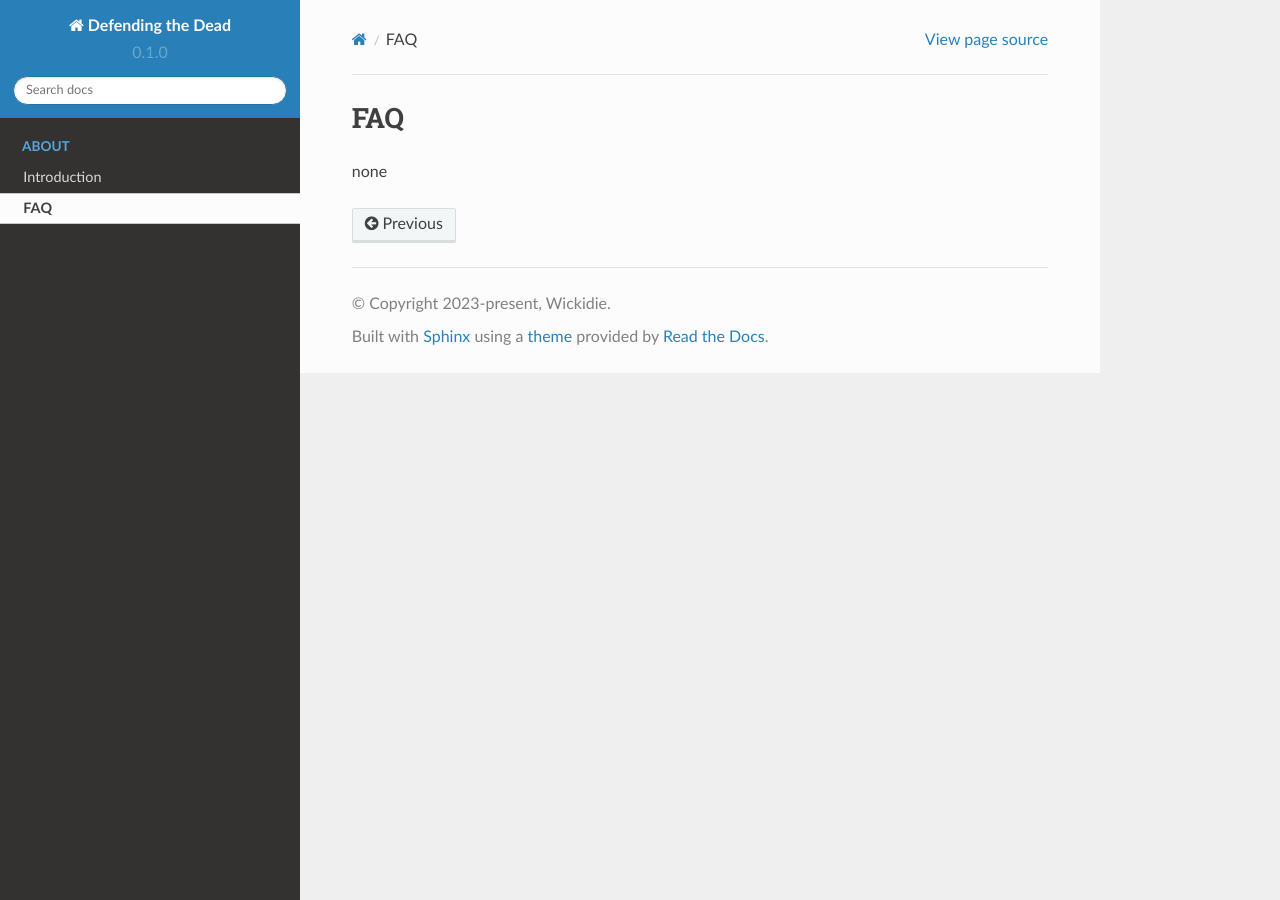
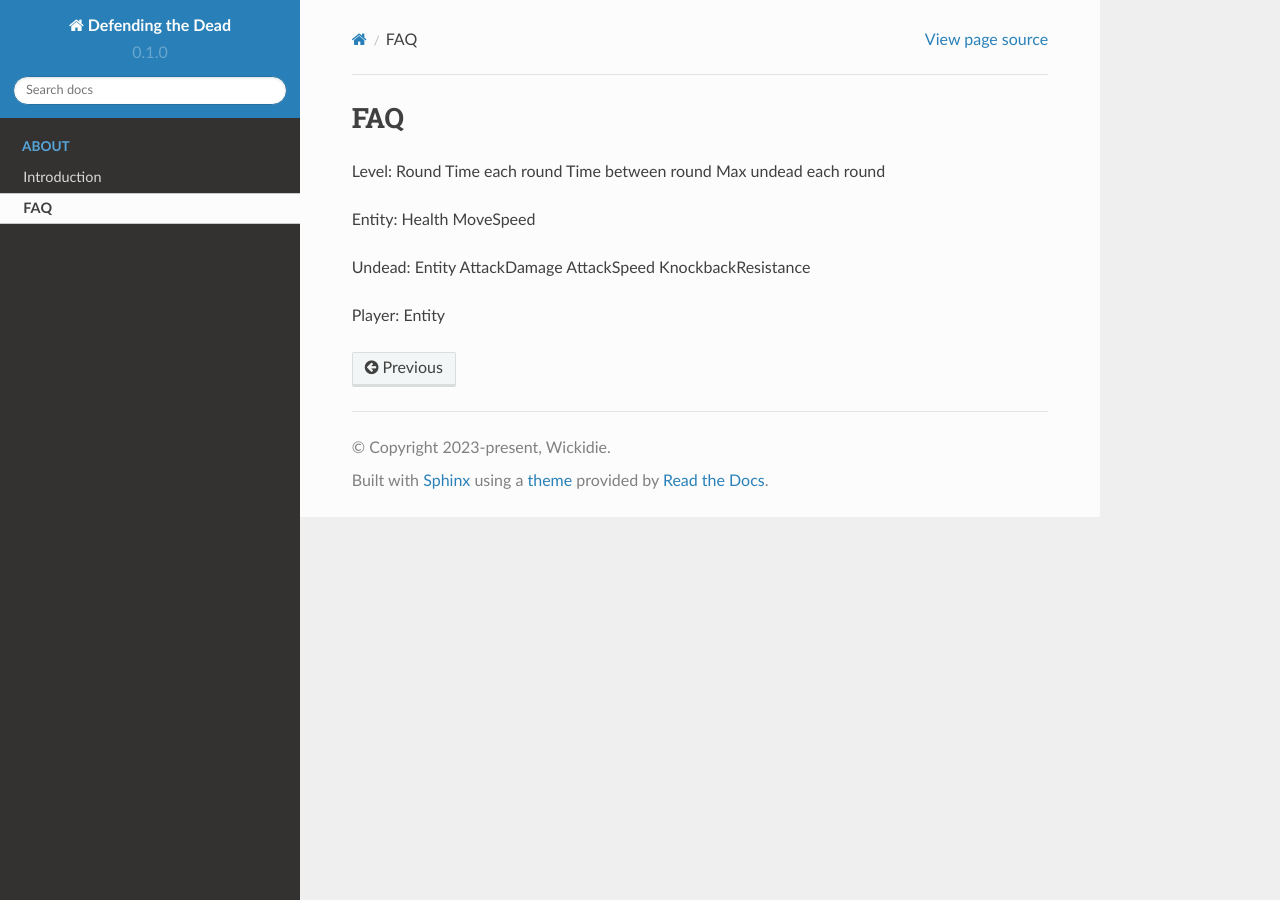
Before and after one commit to wickidie/defendingthedead-docs, a Sphinx documentation site: the page built from docs/source/about/faq.rst, in a window 1280 px wide. Built offline with Sphinx 7.4.7 and the Read the Docs theme 2.0.0, drawn with Linux system fonts in a browser that asks for light colours.

Commit message:
Update faq.rst

```diff
--- a/docs/source/about/faq.rst
+++ b/docs/source/about/faq.rst
@@ -1,4 +1,21 @@
 FAQ
-=========================
+===
 
-none
+Level:
+Round
+Time each round
+Time between round
+Max undead each round
+
+Entity:
+Health
+MoveSpeed
+
+Undead:
+Entity
+AttackDamage
+AttackSpeed
+KnockbackResistance
+
+Player:
+Entity
```
